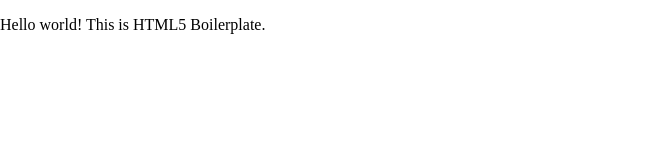
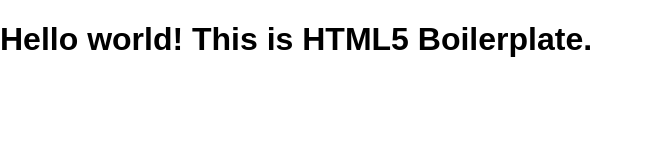
Before and after one commit to oneandonlyoddo/JS-Boiler-Plate, a website built with webpack: page index.html in a window 1280 px wide. Shown: the whole page, without its empty margins (0-652 px from the left). Built offline with nearby package versions, Linux system fonts and the light colour scheme; files whose address does not match are found by name.

Commit message:
adding some test css and updating node modules

```diff
--- a/index.html
+++ b/index.html
@@ -15,7 +15,7 @@
   <![endif]-->
 
   <!-- Add your site or application content here -->
-  <p>Hello world! This is HTML5 Boilerplate.</p>
+  <h1>Hello world! This is HTML5 Boilerplate.</h1>
 
   <script src="dist/js/bundle.js"></script>
 </body>
--- a/src/scss/style.scss
+++ b/src/scss/style.scss
@@ -1 +1,5 @@
 @import "normalize.scss";
+
+h1{
+    font-family: sans-serif;
+}
```
Also changed, not shown: package.json (+7 -8 lines), 1 other file.
